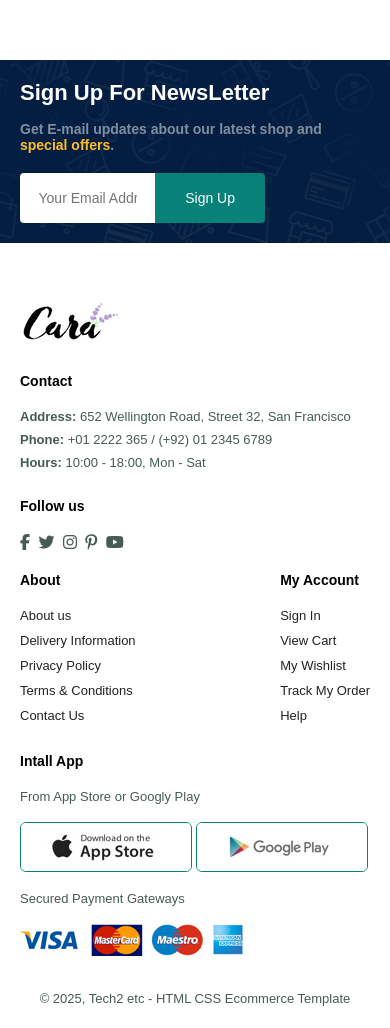
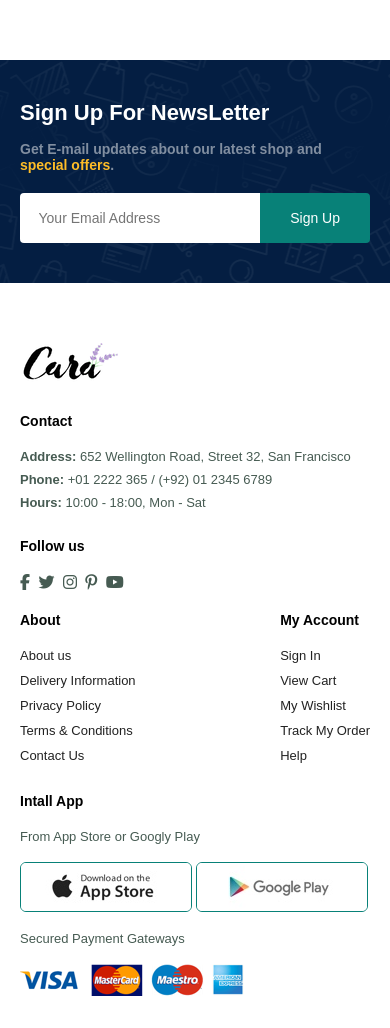
Before and after one commit to M-Osama-09/EcommerceWebsite, a plain HTML site: page index.html in a window 390 px wide. Shown: the part 10808-11836 px from the top of the page. Drawn offline with Linux system fonts and the light colour scheme.

Commit message:
chagnes commited

```diff
--- a/style.css
+++ b/style.css
@@ -703,4 +703,16 @@ h2{
     width: 100%;
 }
 
+#newsletter {
+padding: 40px 20px;
 }
+
+#newsletter .form{
+    width: 100%;
+}
+
+footer .copyright {
+    text-align: start;
+}
+
+}
```
